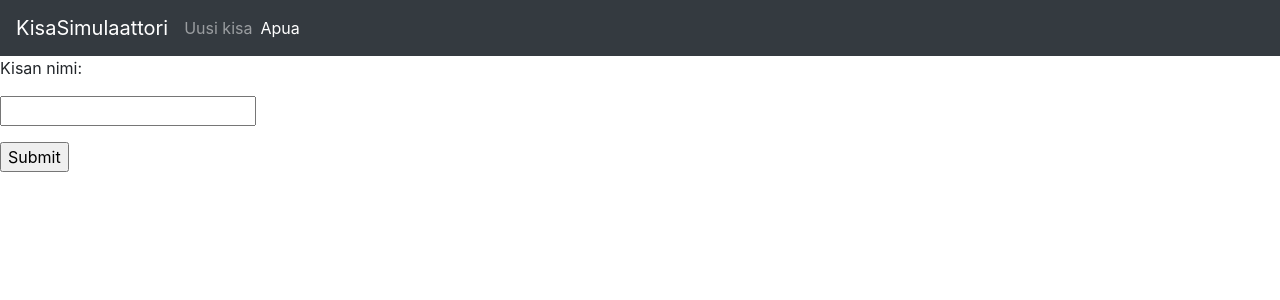
After one commit to JoonaSar/KisaSimulaattori, a Flask app: page /uusi_kisa in a window 1280 px wide. The commit adds this page. Shown: the top 300 px of the page. Run offline with Flask 2, Linux system fonts and the light colour scheme.

Commit message:
Additions to last commit

```diff
--- a/python koodi/frontti.py
+++ b/python koodi/frontti.py
@@ -1,5 +1,8 @@
-from flask import Flask, redirect, url_for, render_template
+from contextlib import nullcontext
+import re
+from flask import Flask, redirect, url_for, render_template, request
 from pathlib import Path
+from main import luo_kisa
 
 app = Flask(__name__)
 
@@ -13,9 +16,19 @@ def home():
 
     return render_template("main.html", kisat=tallennetut_kisat)
 
-@app.route("/testi")
-def testi():
-    return "Testi sivu"
+@app.route("/uusi_kisa", methods=["POST", "GET"])
+def uusi_kisa():
+    if request.method=="GET":
+        return render_template("uusi_kisa.html", err=False)
+    else:
+        kisan_nimi = request.form["kisan_nimi"]
+        try:
+            luo_kisa(kisan_nimi)
+        except FileExistsError:
+            return render_template("uusi_kisa.html", err = True)
+        return redirect(url_for("avaa_kisa", filename=kisan_nimi))
+
+
 
 @app.route("/kisa/<filename>")
 def avaa_kisa(filename):
--- a/python koodi/templates/base.html
+++ b/python koodi/templates/base.html
@@ -4,7 +4,7 @@
       <link rel="stylesheet" href="https://cdn.jsdelivr.net/npm/bootstrap@4.4.1/dist/css/bootstrap.min.css" integrity="sha384-Vkoo8x4CGsO3+Hhxv8T/Q5PaXtkKtu6ug5TOeNV6gBiFeWPGFN9MuhOf23Q9Ifjh" crossorigin="anonymous">
 
       <meta charset="utf-8">
-        <title>{% block title %} {% endblock %}</title>
+        <title>KisaSimulaattori | {% block title %}{% endblock %}</title>
     </head>
     <body>
         <nav class="navbar navbar-expand-lg navbar-dark bg-dark">
@@ -15,7 +15,7 @@
             <div class="collapse navbar-collapse" id="navbarNav">
               <ul class="navbar-nav">
                 <span class="navbar-text">
-                    {% block nimi %}{% endblock %}
+                    {% block navbar_title %}{% endblock %}
                 </span>
                 <li class="nav-item active">
                   <a class="nav-link" href="#">Apua <span class="sr-only">(current)</span></a>
--- a/python koodi/templates/kisa.html
+++ b/python koodi/templates/kisa.html
@@ -1,9 +1,7 @@
-
 {% extends "base.html" %}
 
 {% block title %}{{filename}}{% endblock %}
-
-{% block nimi %}{{filename}}{% endblock %}
+{% block navbar_title %}{{filename}}{% endblock %}
 
 {% block content %}
 
--- /dev/null
+++ b/python koodi/templates/uusi_kisa.html
@@ -0,0 +1,16 @@
+{% extends "base.html" %}
+
+{% block title %}Uusi kisa{% endblock %}
+{% block navbar_title %}Uusi kisa{% endblock %}
+
+{% block content %}
+{% if err%}
+    <p>Tämän kisa on jo olemassa, valitse toinen nimi!</p>
+{% endif %}
+<form action="#" method="post">
+    <p>Kisan nimi:</p>
+    <p><input type="text" name="kisan_nimi"></p>
+    <p><input type="submit" name="submit"></p>
+</form>
+
+{% endblock %}
```
Also changed, not shown: python koodi/main.py (+12 -0 lines), python koodi/templates/main.html (+5 -2 lines), 1 other file.
